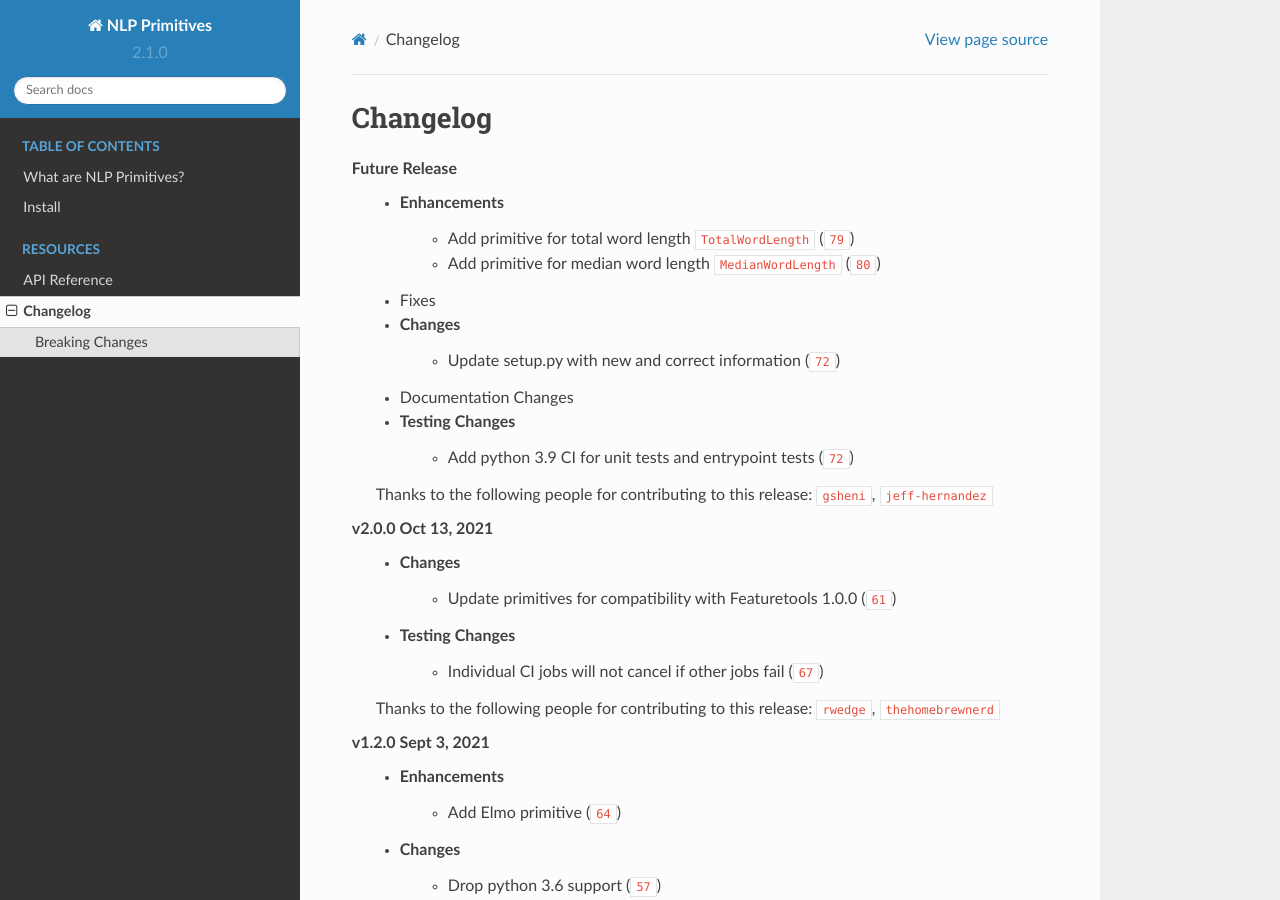
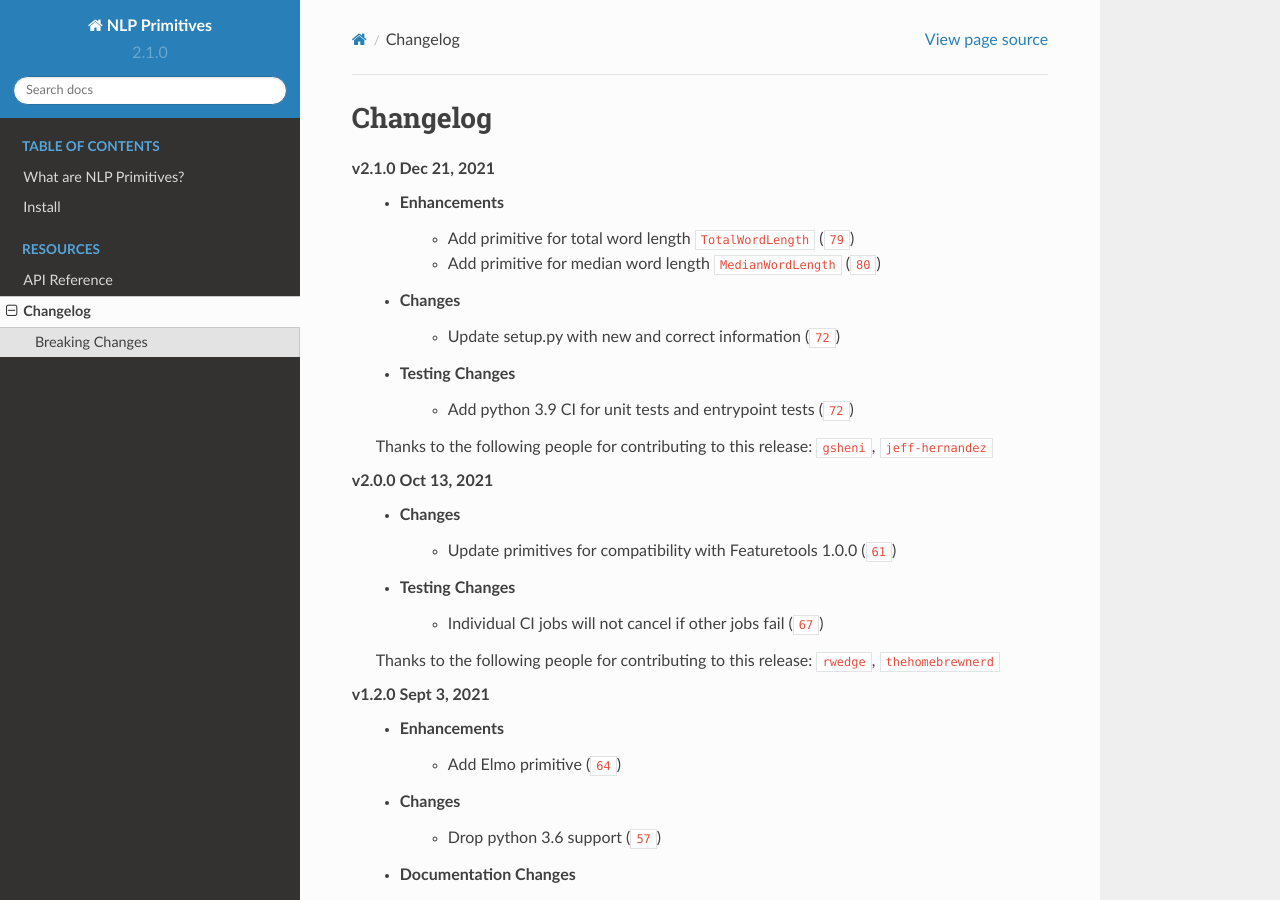
Before and after one commit to alteryx/nlp_primitives, a Sphinx documentation site: the page built from docs/source/changelog.rst, in a window 1280 px wide and 900 px high. Built offline with Sphinx 7.4.7 and the Read the Docs theme 2.0.0, drawn with Linux system fonts in a browser that asks for light colours; cross-references to code outside the pages are shown as plain code.

Commit message:
Update changelog.rst

```diff
--- a/docs/source/changelog.rst
+++ b/docs/source/changelog.rst
@@ -1,14 +1,13 @@
 =========
 Changelog
 =========
-**Future Release**
+
+**v2.1.0** Dec 21, 2021
     * Enhancements
         * Add primitive for total word length ``TotalWordLength`` (:pr:`79`)
         * Add primitive for median word length ``MedianWordLength`` (:pr:`80`)
-    * Fixes
     * Changes
         * Update setup.py with new and correct information (:pr:`72`)
-    * Documentation Changes
     * Testing Changes
         * Add python 3.9 CI for unit tests and entrypoint tests (:pr:`72`)
 
```
